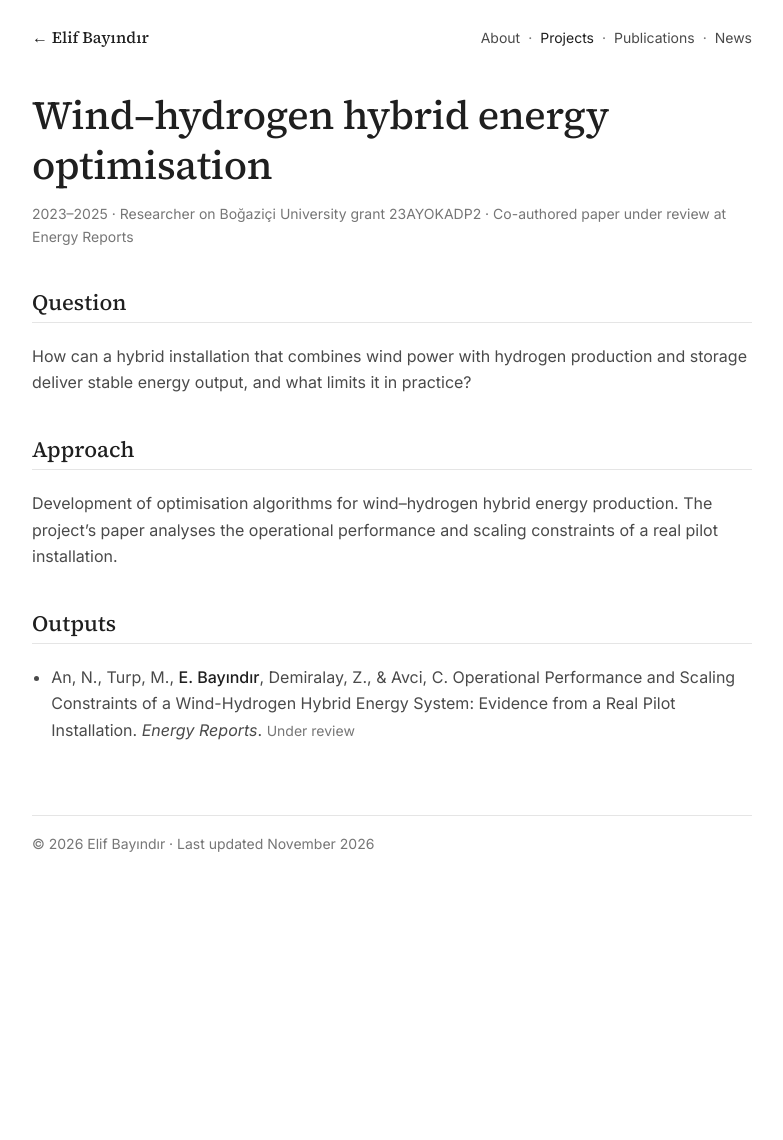
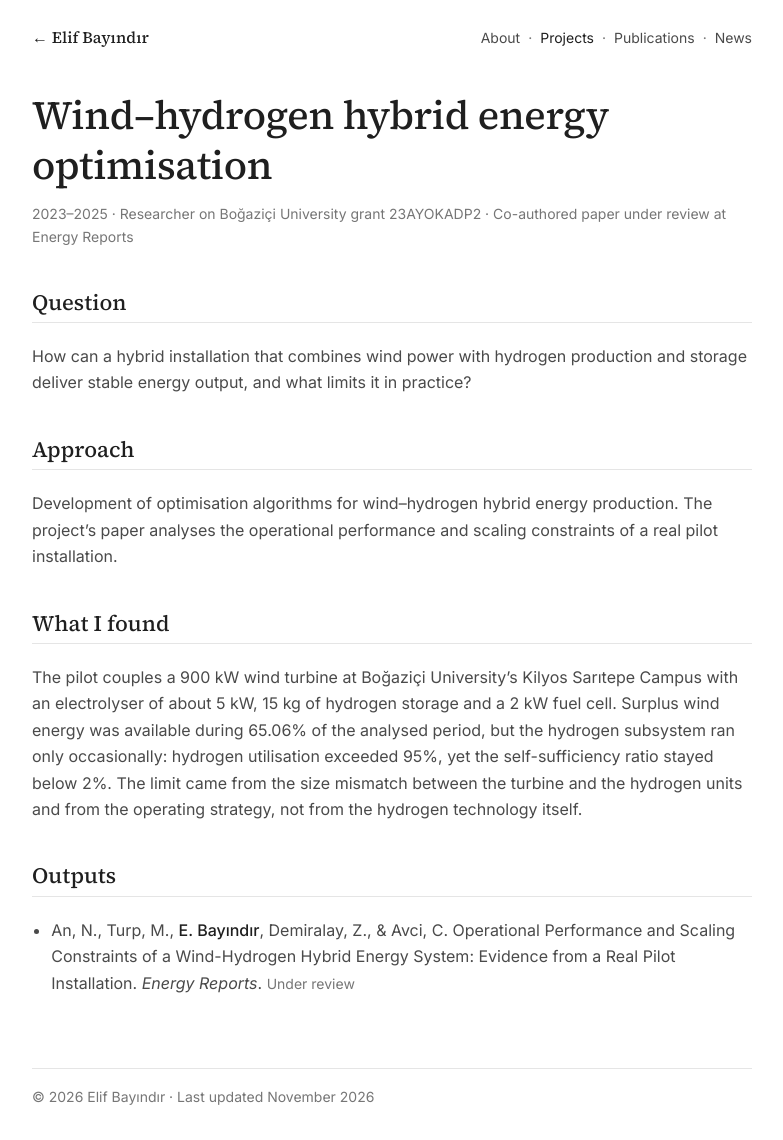
Before and after one commit to elifbayindir/elifbayindir.github.io, a Jekyll site: the page built from _projects/wind-hydrogen.md, in a window 1280 px wide. Shown: the whole page, without its empty margins (248-1031 px from the left). Built offline with Jekyll 4.4.1, drawn with Linux system fonts in a browser that asks for light colours; before the commit the page ends 900 px from its top, so only the background shows below that.

Commit message:
Add rolling-origin figure, wind-hydrogen findings; use Turkey in site text

```diff
--- a/_projects/wind-hydrogen.md
+++ b/_projects/wind-hydrogen.md
@@ -17,6 +17,10 @@ How can a hybrid installation that combines wind power with hydrogen production
 
 Development of optimisation algorithms for wind–hydrogen hybrid energy production. The project's paper analyses the operational performance and scaling constraints of a real pilot installation.
 
+## What I found
+
+The pilot couples a 900 kW wind turbine at Boğaziçi University's Kilyos Sarıtepe Campus with an electrolyser of about 5 kW, 15 kg of hydrogen storage and a 2 kW fuel cell. Surplus wind energy was available during 65.06% of the analysed period, but the hydrogen subsystem ran only occasionally: hydrogen utilisation exceeded 95%, yet the self-sufficiency ratio stayed below 2%. The limit came from the size mismatch between the turbine and the hydrogen units and from the operating strategy, not from the hydrogen technology itself.
+
 ## Outputs
 
 - An, N., Turp, M., **E. Bayındır**, Demiralay, Z., & Avci, C. Operational Performance and Scaling Constraints of a Wind-Hydrogen Hybrid Energy System: Evidence from a Real Pilot Installation. *Energy Reports*. <span class="muted">Under review</span>
```
Also changed, not shown: _projects/climate-hotspots.md (+1 -1 lines), _projects/cognitive-forecasting.md (+2 -0 lines), assets/img/projects/cognitive-forecasting/rolling-origin-protocol.png (added).
